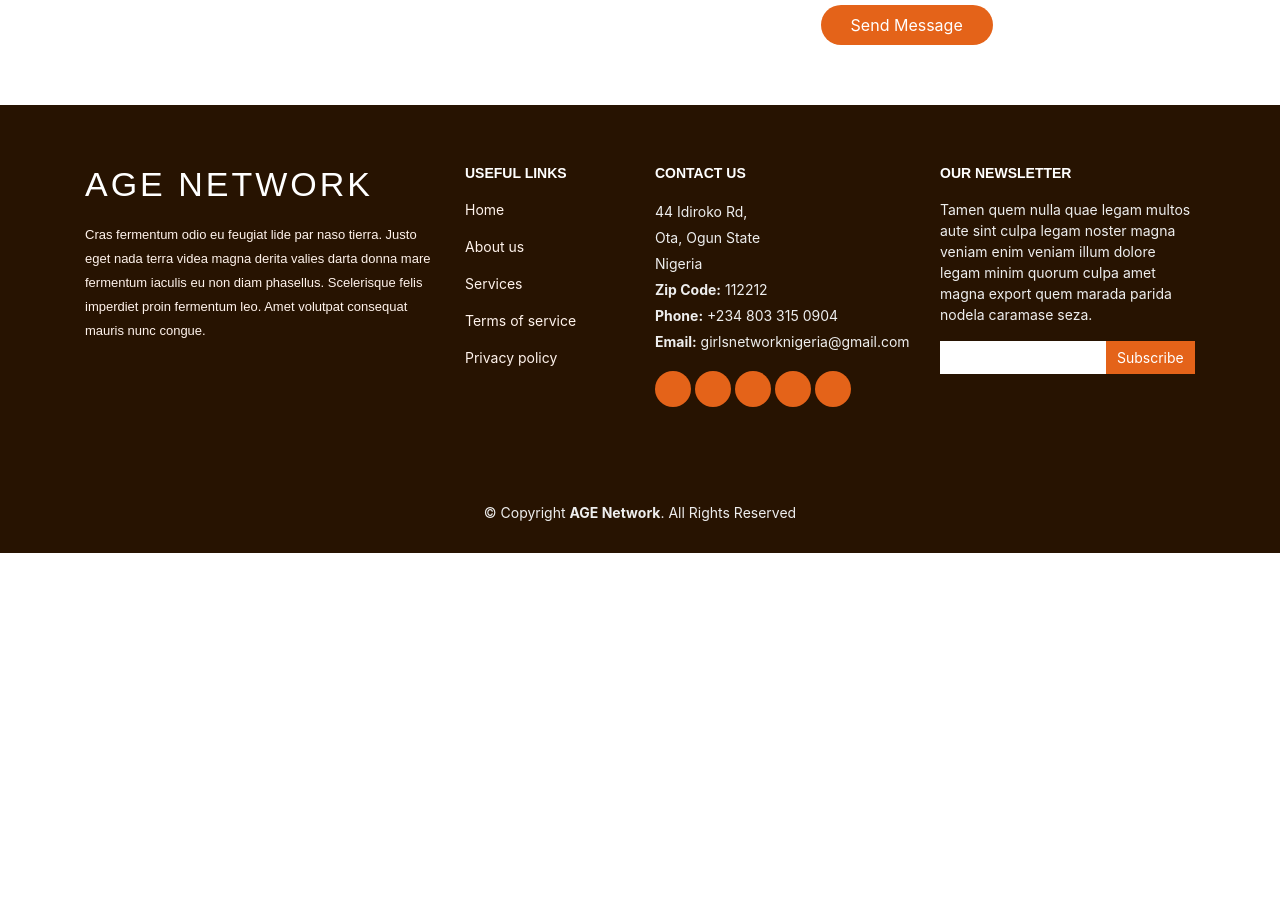
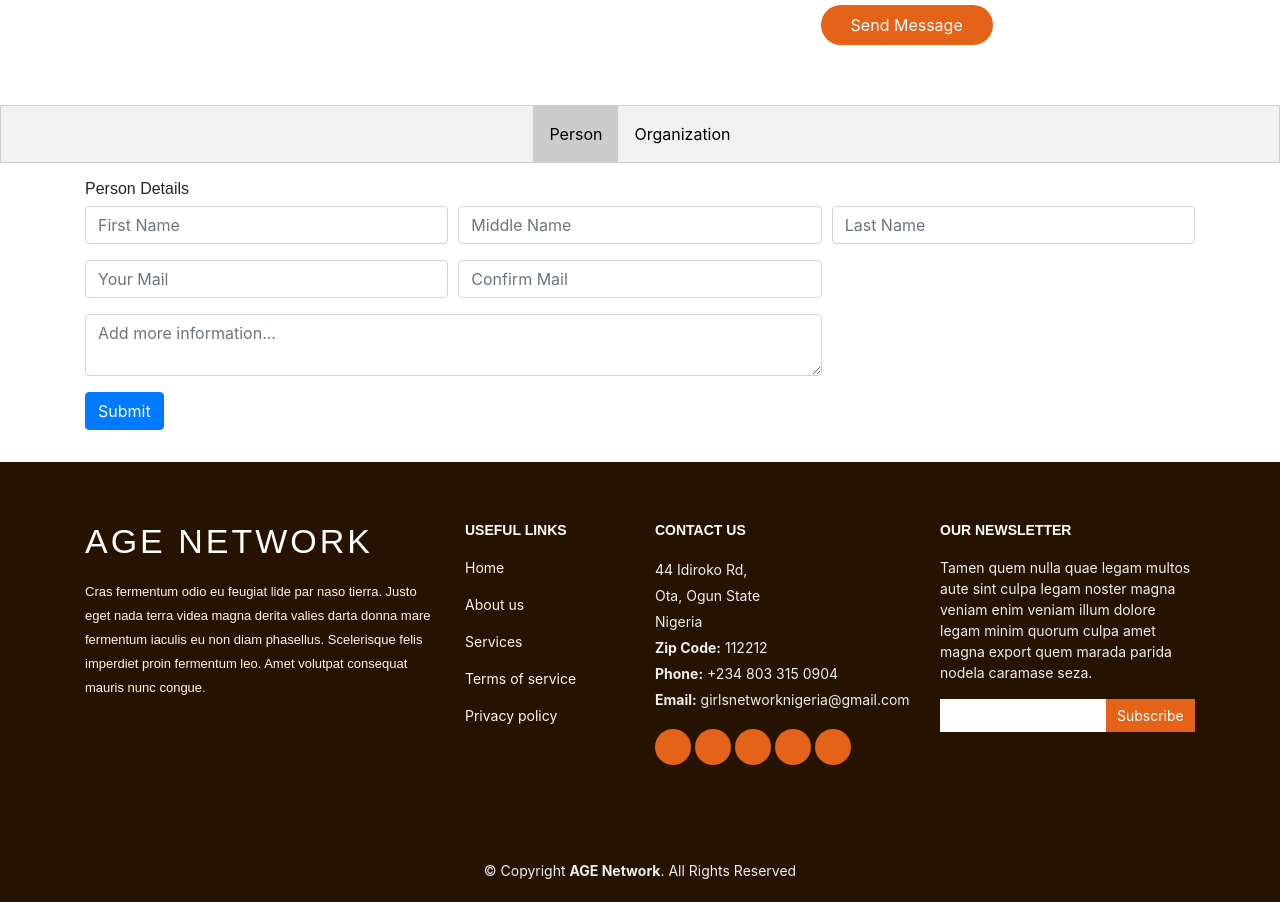
Before and after one commit to AGENETWORK/frontend, a React (Create React App) app: page / in a window 1280 px wide. Shown: the part 7171-8073 px from the top of the page. Before the commit the page ends 7724 px from the top, so only its background shows below. Built offline with nearby package versions, Linux system fonts and the light colour scheme.

Commit message:
add state to partner tab component

```diff
--- a/package.json
+++ b/package.json
@@ -64,6 +64,5 @@
     "stylelint-config-standard": "^20.0.0",
     "stylelint-csstree-validator": "^1.8.0",
     "stylelint-scss": "^3.17.2"
-
   }
 }
--- a/src/content/home-page/index.js
+++ b/src/content/home-page/index.js
@@ -8,6 +8,7 @@ import Services from "./services-section";
 import Team from "./team-section";
 import Testimonials from "./testimonials-section";
 import WhyUs from "./why-us-section";
+import PartnerTabForm from "../../partner/partner-tab-form";
 
 const HomePage = () => (
   <>
@@ -21,6 +22,7 @@ const HomePage = () => (
       <Team />
       <Clients />
       <ContactUs />
+      <PartnerTabForm />
     </main>
   </>
 );
--- a/src/partner/partner-organization-form.js
+++ b/src/partner/partner-organization-form.js
@@ -7,53 +7,50 @@ function PartnetOrgForm({
   isVisable,
   orgName,
   orgEmail,
+  orgConfirmMail,
   repFirstName,
   repMidName,
   repLastName,
   repEmail,
+  repConfirmMail,
   message,
+  onSubmitFrom,
+  formChange,
 }) {
   const { register, handleSubmit, errors, watch } = useForm();
   const watchOrgEmail = watch("orgEmail", "");
   const watchRepEmail = watch("repEmail", "");
-  const onSubmit = (values) => console.log(values);
-
+  const onSubmit = (data) => {
+    onSubmitFrom(data);
+  };
   if (!isVisable) return <div />;
 
   return (
     <div className="container">
-      <h4>My Form</h4>
       <form onSubmit={handleSubmit(onSubmit)}>
-        <div className="form-group">
-          <div className="row">
-            <label>Organization Name</label>
-          </div>
-          <div className="row">
-            <div className="col col-md-6 col-sm-12">
+        <h6>Organization Details</h6>
+        <div className="form-row">
+          <div className="form-group col-md-4">
             <input
               type="text"
               className="form-control"
-                value={orgName}
+              defaultValue={orgName}
               name="orgName"
+              onChange={(e) => formChange(e)}
               placeholder="Organization Name"
               ref={register({ required: true })}
             />
-              {errors.orgName && <span>required</span>}
+            {errors.orgName && <span className="partnerError">required</span>}
           </div>
         </div>
-        </div>
-        <div className="form-group">
-          <div className="row">
-            <label>Organization Email</label>
-          </div>
-
-          <div className="row">
-            <div className="col col-md-6 col-sm-12">
+        <div className="form-row">
+          <div className="form-group col-md-4">
             <input
               className="form-control"
               type="text"
-                value={orgEmail}
+              defaultValue={orgEmail}
               name="orgEmail"
+              onChange={(e) => formChange(e)}
               placeholder="Organization Mail"
               ref={register({
                 required: true,
@@ -62,86 +59,87 @@ function PartnetOrgForm({
                 },
               })}
             />
-              {errors.orgEmail && errors.orgEmail.type === "required" && "required"}
-              {errors.orgEmail && errors.orgEmail.type === "pattern" && "invalid email"}
+            {errors.orgEmail && errors.orgEmail.type === "required" && (
+              <span className="partnerError">required</span>
+            )}
+            {errors.orgEmail && errors.orgEmail.type === "pattern" && (
+              <span className="partnerError">invalid email</span>
+            )}
           </div>
-            <div className="col col-md-6 col-sm-12">
+          <div className="form-group col-md-4">
             <input
               className="form-control"
               type="text"
-                value={orgEmail}
+              defaultValue={orgConfirmMail}
               name="confirmOrgEmail"
               placeholder="Confirm Mail"
+              onChange={(e) => formChange(e)}
               ref={register({
                 required: true,
                 validate: (value) => value === watchOrgEmail,
               })}
             />
-              {errors.confirmOrgEmail && errors.confirmOrgEmail.type === "required" && "equired"}
-              {errors.confirmOrgEmail &&
-                errors.confirmOrgEmail.type === "validate" &&
-                "email confirmation is not same"}
-            </div>
+            {errors.confirmOrgEmail && errors.confirmOrgEmail.type === "required" && (
+              <span className="partnerError">required</span>
+            )}
+            {errors.confirmOrgEmail && errors.confirmOrgEmail.type === "validate" && (
+              <span className="partnerError">email confirmation is not same</span>
+            )}
           </div>
         </div>
 
-        <div className="form-group">
-          <div className="row">
-            <label>Repsintitaive Name</label>
-          </div>
-          <div className="row">
-            <div className="col col-md-4 col-sm-12">
+        <h6>Representative Details</h6>
+        <div className="form-row">
+          <div className="form-group col-md-4">
             <input
               type="text"
               className="form-control"
-                value={repFirstName}
+              defaultValue={repFirstName}
               name="repFirstName"
-                placeholder="Repsintitaive first Name"
+              placeholder="Representative first Name"
+              onChange={(e) => formChange(e)}
               ref={register({ required: true })}
             />
 
-              {errors.repFirstName && <span>required</span>}
+            {errors.repFirstName && <span className="partnerError">required</span>}
           </div>
-            <div className="col col-md-4 col-sm-12">
+          <div className="form-group col-md-4">
             <input
               type="text"
               className="form-control"
-                value={repMidName}
+              defaultValue={repMidName}
               name="repMidName"
-                placeholder="Repsintitaive Middle Name"
+              placeholder="Representative Middle Name"
+              onChange={(e) => formChange(e)}
               ref={register({ required: true })}
             />
 
-              {errors.repMidName && "required"}
+            {errors.repMidName && <span className="partnerError">required</span>}
           </div>
-            <div className="col col-md-4 col-sm-12">
+          <div className="form-group col-md-4">
             <input
               type="text"
               className="form-control"
-                value={repLastName}
+              defaultValue={repLastName}
               name="repLastName"
-                placeholder="Repsintitaive Last Name"
+              placeholder="Representative Last Name"
+              onChange={(e) => formChange(e)}
               ref={register({ required: true })}
             />
 
-              {errors.repLastName && "required"}
-            </div>
+            {errors.repLastName && <span className="partnerError">required</span>}
           </div>
         </div>
 
-        <div className="form-group">
-          <div className="row">
-            <label>Repsintitaive Email</label>
-          </div>
-
-          <div className="row">
-            <div className="col col-md-6 col-sm-12">
+        <div className="form-row">
+          <div className="form-group col-md-4">
             <input
               className="form-control"
               type="text"
-                value={repEmail}
+              defaultValue={repEmail}
               name="repEmail"
-                placeholder="Repsintitaive Mail"
+              placeholder="Representative Mail"
+              onChange={(e) => formChange(e)}
               ref={register({
                 required: true,
                 pattern: {
@@ -149,50 +147,55 @@ function PartnetOrgForm({
                 },
               })}
             />
-              {errors.repEmail && errors.repEmail.type === "required" && "required"}
-              {errors.repEmail && errors.repEmail.type === "pattern" && "invalid email"}
+            {errors.repEmail && errors.repEmail.type === "required" && (
+              <span className="partnerError">required</span>
+            )}
+            {errors.repEmail && errors.repEmail.type === "pattern" && (
+              <span className="partnerError">invalid email</span>
+            )}
           </div>
-            <div className="col col-md-6 col-sm-12">
+          <div className="form-group col-md-4">
             <input
               className="form-control"
               type="text"
-                value={repEmail}
+              defaultValue={repConfirmMail}
               name="confirmRepEmail"
               placeholder="Confirm Mail"
+              onChange={(e) => formChange(e)}
               ref={register({
                 required: true,
                 validate: (value) => value === watchRepEmail,
               })}
             />
-              {errors.confirmRepEmail && errors.confirmRepEmail.type === "required" && "equired"}
-              {errors.confirmRepEmail &&
-                errors.confirmRepEmail.type === "validate" &&
-                "email confirmation is not same"}
+            {errors.confirmRepEmail && errors.confirmRepEmail.type === "required" && (
+              <span className="partnerError">required</span>
+            )}
+            {errors.confirmRepEmail && errors.confirmRepEmail.type === "validate" && (
+              <span className="partnerError">email confirmation is not same</span>
+            )}
           </div>
         </div>
-        </div>
-        <div className="form-group">
-          <div className="row">
-            <label>Comment or Message</label>
-          </div>
-
-          <div className="row">
-            <div className="col col-md-12 col-sm-12">
+        <div className="form-row">
+          <div className="form-group col-md-8">
             <textarea
               className="form-control"
               name="message"
               placeholder="Add a message"
-                ref={register({ required: true, minLength: 20, maxLength: 500 })}
-              >
-                {message}
-              </textarea>
-              {errors.message && errors.message.type === "required" && "required"}
-              {errors.message && errors.message.type === "minLength" && "Minimum 20 charachter"}
-              {errors.message && errors.message.type === "maxLength" && "Miximum 500 charachter"}
+              onChange={(e) => formChange(e)}
+              defaultValue={message}
+              ref={register({ required: true, minLength: 20, maxLength: 500 })}></textarea>
+            {errors.message && errors.message.type === "required" && (
+              <span className="partnerError">required</span>
+            )}
+            {errors.message && errors.message.type === "minLength" && (
+              <span className="partnerError">Minimum 20 charachter</span>
+            )}
+            {errors.message && errors.message.type === "maxLength" && (
+              <span className="partnerError">Miximum 500 charachter</span>
+            )}
           </div>
         </div>
-        </div>
-        <div className="form-group">
+        <div className="form-row">
           <button className="btn btn-primary" type="submit">
             Submit
           </button>
--- a/src/partner/partner-person-form.js
+++ b/src/partner/partner-person-form.js
@@ -11,69 +11,68 @@ function PartnetPersonForm({
   email,
   confirmEmail,
   extractInfo,
+  onSubmitFrom,
+  formChange,
 }) {
   const { register, handleSubmit, errors, watch } = useForm();
   const watchEmail = watch("email", "");
-  const onSubmit = (values) => console.log(values);
+  const onSubmit = (data) => {
+    onSubmitFrom(data);
+  };
 
   if (!isVisable) return <div />;
   return (
     <div className="container">
-      <h4>My Form</h4>
       <form onSubmit={handleSubmit(onSubmit)}>
-        <div className="form-group">
-          <div className="row">
-            <label>Name</label>
-          </div>
-          <div className="row">
-            <div className="col col-md-4 col-xs-12">
+        <h6>Person Details</h6>
+        <div className="form-row">
+          <div className="form-group col-md-4">
             <input
               type="text"
               className="form-control"
-                value={firstName}
+              defaultValue={firstName}
               name="firstName"
               placeholder="First Name"
+              onChange={(e) => formChange(e)}
               ref={register({ required: true })}
             />
-              {errors.firstName && <span>required</span>}
+            {errors.firstName && <span className="partnerError">required</span>}
           </div>
-            <div className="col col-md-4 col-xs-12">
+          <div className="form-group col-md-4">
             <input
               type="text"
               className="form-control"
-                value={midName}
+              defaultValue={midName}
               name="midName"
               placeholder="Middle Name"
+              onChange={(e) => formChange(e)}
               ref={register({ required: true })}
             />
-              {errors.midName && "required"}
+            {errors.midName && <span className="partnerError">required</span>}
           </div>
-            <div className="col col-md-4 col-xs-12">
+          <div className="form-group col-md-4">
             <input
               type="text"
               className="form-control"
-                value={lastName}
+              defaultValue={lastName}
               name="lastName"
               placeholder="Last Name"
+              onChange={(e) => formChange(e)}
               ref={register({ required: true })}
             />
-              {errors.lastName && "required"}
-            </div>
+            {errors.lastName && <span className="partnerError">required</span>}
           </div>
         </div>
 
-        <div className="form-group">
-          <div className="row">
-            <label>Email</label>
-          </div>
-          <div className="row">
-            <div className="col col-md-6 col-xs-12">
+        <div className="form-row">
+          <div className="form-group col-md-4">
             <input
               className="form-control"
               type="text"
-                value={email}
+              defaultValue={email}
               name="email"
               placeholder="Your Mail"
+              onChange={(e) => formChange(e)}
               ref={register({
                 required: true,
                 pattern: {
@@ -81,51 +80,53 @@ function PartnetPersonForm({
                 },
               })}
             />
-              {errors.email && errors.email.type === "required" && "required"}
-              {errors.email && errors.email.type === "pattern" && "invalid email address"}
+            {errors.email && errors.email.type === "required" && (
+              <span className="partnerError">required</span>
+            )}
+            {errors.email && errors.email.type === "pattern" && (
+              <span className="partnerError">invalid email address</span>
+            )}
           </div>
-            <div className="col col-md-6 col-xs-12">
+          <div className="form-group col-md-4">
             <input
               className="form-control"
               type="text"
-                value={confirmEmail}
+              defaultValue={confirmEmail}
               name="confirmEmail"
               placeholder="Confirm Mail"
+              onChange={(e) => formChange(e)}
               ref={register({
                 required: true,
                 validate: (value) => value === watchEmail,
               })}
             />
-              {errors.confirmEmail && errors.confirmEmail.type === "required" && "required"}
-              {errors.confirmEmail &&
-                errors.confirmEmail.type === "validate" &&
-                "Email confirmation is not same"}
-            </div>
+            {errors.confirmEmail && errors.confirmEmail.type === "required" && (
+              <span className="partnerError">required</span>
+            )}
+            {errors.confirmEmail && errors.confirmEmail.type === "validate" && (
+              <span className="partnerError">Email confirmation is not same</span>
+            )}
           </div>
         </div>
 
-        <div className="form-group">
-          <div className="row">
-            <label>Extra Information</label>
-          </div>
-          <div className="row">
-            <div className="col col-md-12 col-xs-12">
+        <div className="form-row">
+          <div className="form-group col-md-8">
             <textarea
               className="form-control"
               name="extractInfo"
               placeholder="Add more information..."
-                ref={register({ required: true, minLength: 20, maxLength: 500 })}
-              >
-                {extractInfo}
-              </textarea>
-              {errors.extractInfo && errors.extractInfo.type === "required" && "required"}
-              {errors.extractInfo &&
-                errors.extractInfo.type === "minLength" &&
-                "Minimum 20 charachter"}
-              {errors.extractInfo &&
-                errors.extractInfo.type === "maxLength" &&
-                "Miximum 500 charachter"}
-            </div>
+              onChange={(e) => formChange(e)}
+              defaultValue={extractInfo}
+              ref={register({ required: true, minLength: 20, maxLength: 500 })}></textarea>
+            {errors.extractInfo && errors.extractInfo.type === "required" && (
+              <span className="partnerError">required</span>
+            )}
+            {errors.extractInfo && errors.extractInfo.type === "minLength" && (
+              <span className="partnerError">Minimum 20 charachter</span>
+            )}
+            {errors.extractInfo && errors.extractInfo.type === "maxLength" && (
+              <span className="partnerError">Miximum 500 charachter</span>
+            )}
           </div>
         </div>
 
--- a/src/partner/partner-tab-form.js
+++ b/src/partner/partner-tab-form.js
@@ -3,13 +3,114 @@
 import React from "react";
 import PartnetPersonForm from "./partner-person-form";
 import PartnetOrgForm from "./partner-organization-form";
+import "./partner.css";
 
 class PartnetTabForm extends React.Component {
+  constructor(props) {
+    super(props);
+    this.submitOrgPartnerForm = this.submitOrgPartnerForm.bind(this);
+    this.submitPersonPartnerForm = this.submitPersonPartnerForm.bind(this);
+    this.orgPartnerFormChanges = this.orgPartnerFormChanges.bind(this);
+    this.personPartnerFormChanges = this.personPartnerFormChanges.bind(this);
+
+    this.state = {
+      // Render props
+      isPerson: true,
+      // Person props
+      pFirstName: "",
+      pLastName: "",
+      pMidName: "",
+      pMail: "",
+      pConfirmMail: "",
+      pMessage: "",
+      // ORG props
+      oRepFirstName: "",
+      oRepLastName: "",
+      oRepMidName: "",
+      oRepMail: "",
+      oRepConfirmMail: "",
+      oMail: "",
+      oConfirmMail: "",
+      oMessage: "",
+      oName: "",
+    };
+  }
+
+  orgPartnerFormChanges(e) {
+    this.console.log(e);
+    e.preventDefault();
+  }
+
+  personPartnerFormChanges(e) {
+    this.console.log(e);
+    e.preventDefault();
+  }
+
+  submitPersonPartnerForm(date) {
+    this.console.log("P");
+    this.console.log(date);
+  }
+
+  submitOrgPartnerForm(date) {
+    this.console.log("OGR");
+    this.console.log(date);
+  }
+
+  selectPartner(type) {
+    this.console.log(type);
+    if (type === "P" && this.state.isPerson) return;
+    if (type === "O" && !this.state.isPerson) return;
+    this.setState({
+      isPerson: type === "P",
+    });
+  }
+
   render() {
     return (
       <div>
-        <PartnetPersonForm isVisable />
-        <PartnetOrgForm isVisable={false} />
+        <div className="tab">
+          <button
+            type="button"
+            className={this.state.isPerson ? "active" : ""}
+            onClick={() => this.selectPartner("P")}>
+            Person
+          </button>
+          <button
+            type="button"
+            className={!this.state.isPerson ? "active" : ""}
+            onClick={() => this.selectPartner("O")}>
+            Organization
+          </button>
+        </div>
+        <div className={this.state.isPerson ? "tabcontent" : ""}>
+          <PartnetPersonForm
+            isVisable={this.state.isPerson}
+            firstName={this.state.pFirstName}
+            midName={this.state.pMidName}
+            lastName={this.state.pLastName}
+            email={this.state.pMail}
+            confirmEmail={this.state.pConfirmMail}
+            extractInfo={this.state.pMessage}
+            onSubmitFrom={this.submitPersonPartnerForm}
+            formChange={this.personPartnerFormChanges}
+          />
+        </div>
+        <div className={!this.state.isPerson ? "tabcontent" : ""}>
+          <PartnetOrgForm
+            isVisable={!this.state.isPerson}
+            orgName={this.state.oName}
+            orgEmail={this.state.oMail}
+            orgConfirmMail={this.state.oConfirmMail}
+            repFirstName={this.state.oRepFirstName}
+            repMidName={this.state.oRepMidName}
+            repLastName={this.state.oRepLastName}
+            repEmail={this.state.oRepMail}
+            repConfirmMail={this.state.oRepConfirmMail}
+            message={this.state.oMessage}
+            onSubmitFrom={this.submitOrgPartnerForm}
+            formChange={this.orgPartnerFormChanges}
+          />
+        </div>
       </div>
     );
   }
--- a/src/partner/partner.css
+++ b/src/partner/partner.css
@@ -0,0 +1,32 @@
+.tab button {
+  background-color: inherit;
+  border: none;
+  outline: none;
+  cursor: pointer;
+  padding: 16px 16px;
+  transition: 0.3s;
+}
+
+.tab {
+  overflow: hidden;
+  border: 1px solid #ccc;
+  background-color: #f1f1f1;
+  text-align: center;
+}
+
+.tab button:hover {
+  background-color: #ddd;
+}
+
+.tab button.active {
+  background-color: #ccc;
+}
+.tabcontent {
+  padding: 16px 12px;
+  -webkit-animation: fadeEffect 1s;
+  animation: fadeEffect 1s;
+}
+
+.partnerError {
+  color: red;
+}
```
Also changed, not shown: 1 other file (tests, documents, lock files or other folders). Lines whose indentation alone changed are shown as unchanged.
